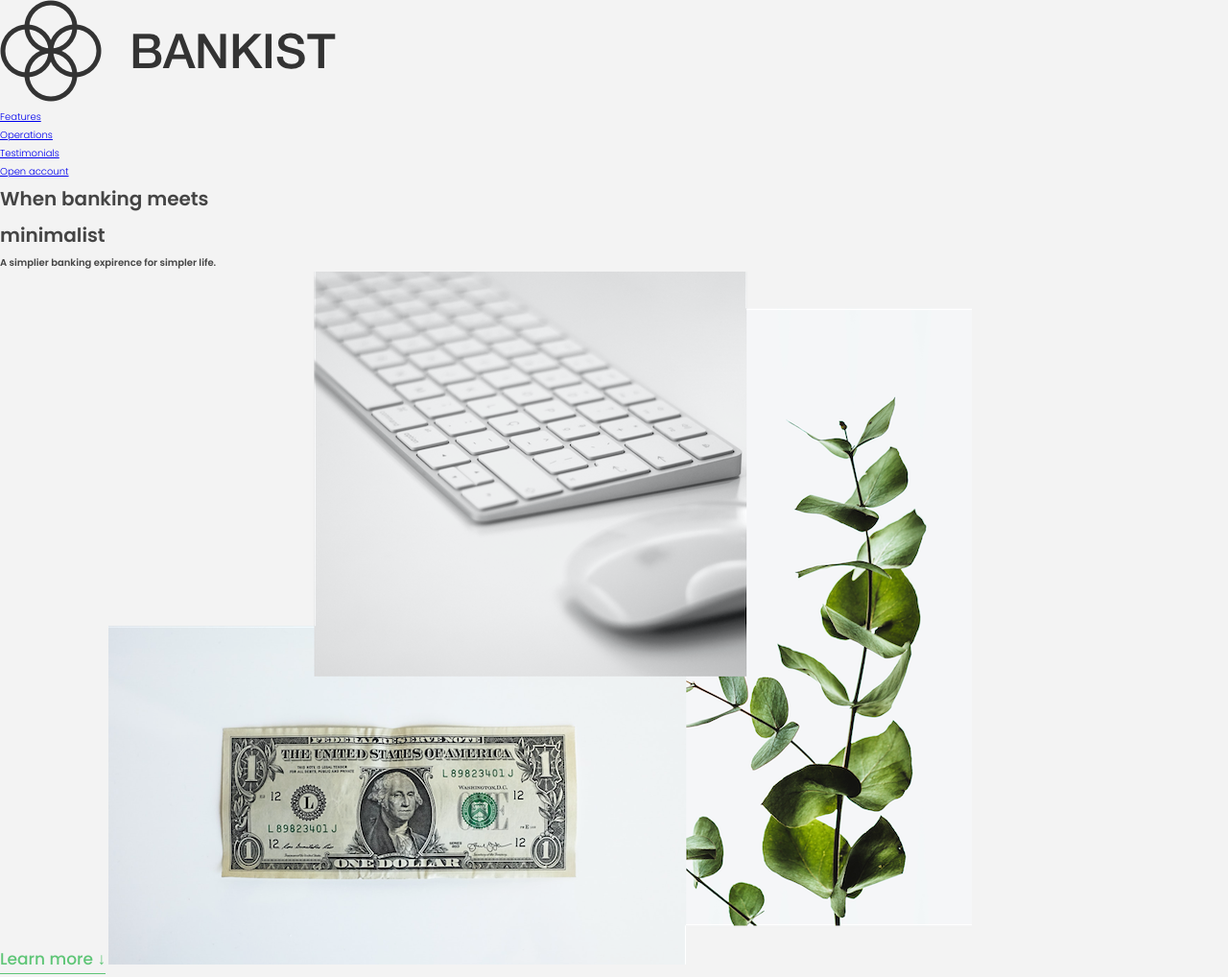
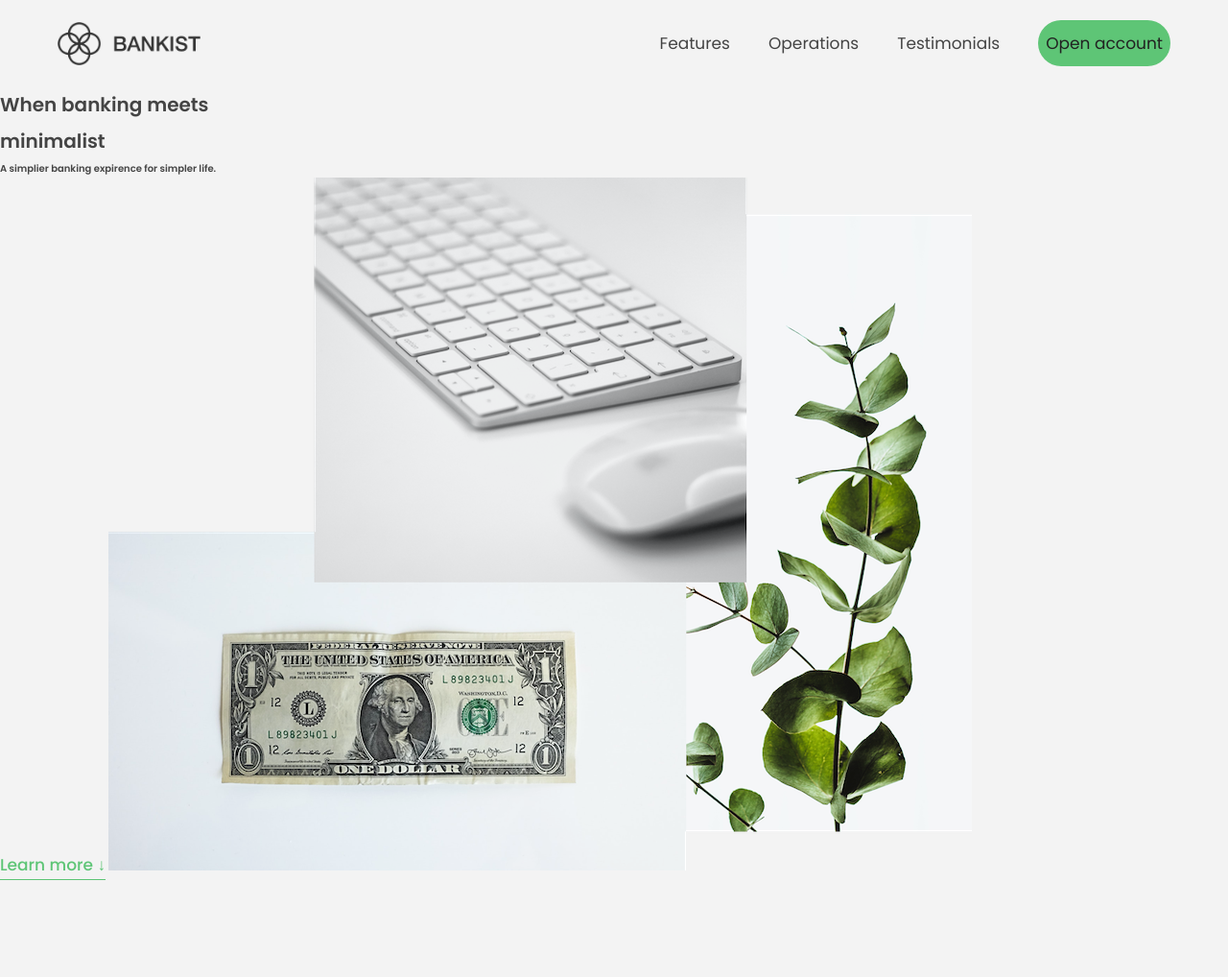
Before and after one commit to mantas1235/bankist-web, a plain HTML site: page index.html in a window 1280 px wide. Shown: the top 1018 px of the page at 96% size. Drawn offline with Linux system fonts and the light colour scheme.

Commit message:
navigation finish starting header div style

```diff
--- a/index.html
+++ b/index.html
@@ -20,7 +20,7 @@
           alt="Bankist Logo"
           id="logo"
         />
-        <ul>
+        <ul class="nav__links">
           <li class="nav__item">
             <a class="nav__link" href="#section--1">Features</a>
           </li>
--- a/style.css
+++ b/style.css
@@ -110,3 +110,58 @@ img {
 }
 
 /*navigation */
+
+.nav {
+  display: flex;
+  justify-content: space-between;
+  align-items: center;
+  height: 9rem;
+  width: 100%;
+  padding: 0 6rem;
+  z-index: 100;
+}
+
+.nav.sticky {
+  position: fixed;
+  background-color: rgba(255, 255, 255, 0.95);
+}
+
+.nav__logo {
+  height: 4.5rem;
+  transition: all 0.3s;
+}
+
+.nav__links {
+  display: flex;
+  align-items: center;
+  list-style: none;
+}
+
+.nav__item {
+  margin-left: 4rem;
+}
+
+.nav__link:link,
+.nav__link:visited {
+  font-size: 1.7rem;
+  font-weight: 400;
+  color: inherit;
+  text-decoration: none;
+  display: block;
+  transition: all 0.3s;
+}
+
+.nav__link--btn:link,
+.nav__link--btn:visited {
+  padding: 0.8rem;
+  border-radius: 3rem;
+  background-color: var(--color-primary);
+  color: #222;
+}
+
+.nav__link--btn:hover,
+.nav__link--btn:active {
+  color: inherit;
+  background-color: var(--color-primary-darker);
+  color: #333;
+}
```
